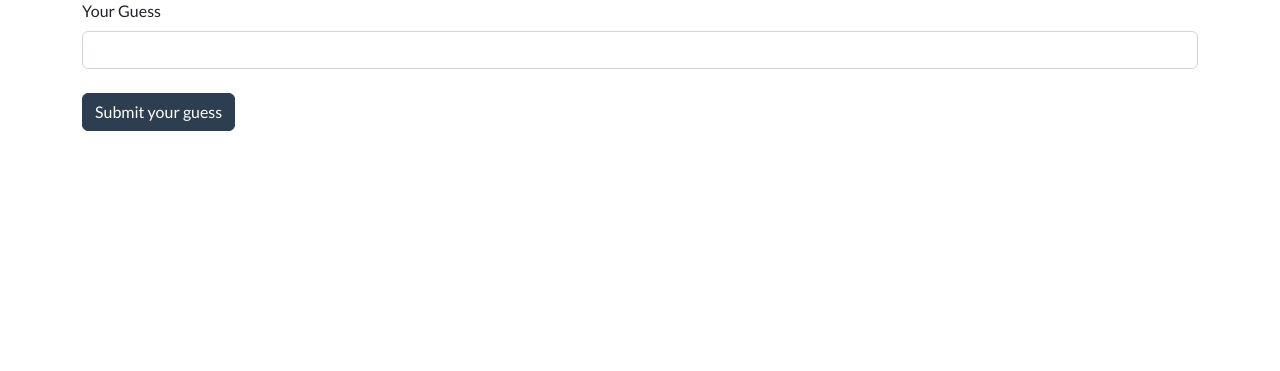
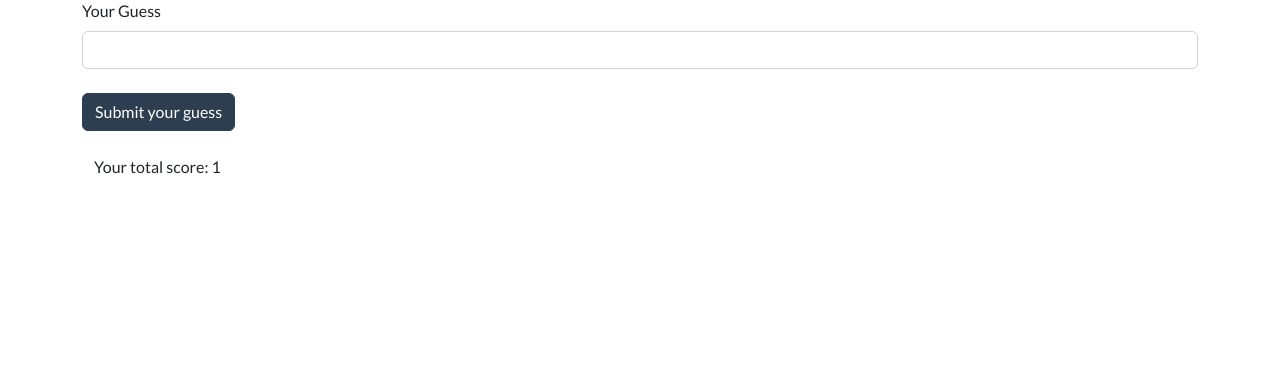
Before and after one commit to bcdipesh/flask-boggle, a Flask app: template templates/index.html in a window 1280 px wide. Shown: the part 216-587 px from the top of the page. Run offline with Flask 2, Linux system fonts and the light colour scheme; the template is opened without the code that fills it, so the values that code supplies are empty; the visitor is signed in with stand-in values (Sample User, id 1); parts of the project's set-up code (start-up, migrations or seed data) failed here and were passed over; some libraries are stand-ins or nearby versions.

Commit message:
Add post user score functionality

```diff
--- a/app.py
+++ b/app.py
@@ -14,6 +14,7 @@
     if not 'board' in session:
         game_board = boggle_game.make_board()
         session['board'] = game_board
+        session['total_score'] = 0
     return render_template('index.html')
 
 
@@ -26,4 +27,9 @@
 
     is_word_valid = boggle_game.check_valid_word(session['board'], user_guess)
 
-    return jsonify(result=is_word_valid)
+    if is_word_valid == 'ok':
+        total_score = session['total_score']
+        total_score += len(user_guess)
+        session['total_score'] = total_score
+
+    return jsonify(result=is_word_valid, total_score=total_score)
--- a/static/scripts.js
+++ b/static/scripts.js
@@ -2,14 +2,17 @@
 
 const userGuessForm = $('.user-guess-form');
 const result = $('.result');
+const score = $('.score');
 
 userGuessForm.on('submit', async (e) => {
 	e.preventDefault();
+	result.text('Checking your guess...');
 	const userGuess = $('#guess').val();
 
 	const response = await axios.post('/api/check-guess', {
 		userGuess,
 	});
 
-	result.text(response.data.result);
+	result.text(`Your guess is ${response.data.result}`);
+	score.text(response.data.total_score);
 });
--- a/templates/index.html
+++ b/templates/index.html
@@ -30,6 +30,9 @@
     <button type="submit" class="btn btn-primary mt-4">Submit your guess</button>
 </form>
 
-<div class="result mt-4"></div>
+<div class="container mt-4">
+    <div class="result"></div>
+    <div class="score-counter">Your total score: <span class="score">{{session['total_score']}}</span></div>
+</div>
 
 {% endblock %}
```
